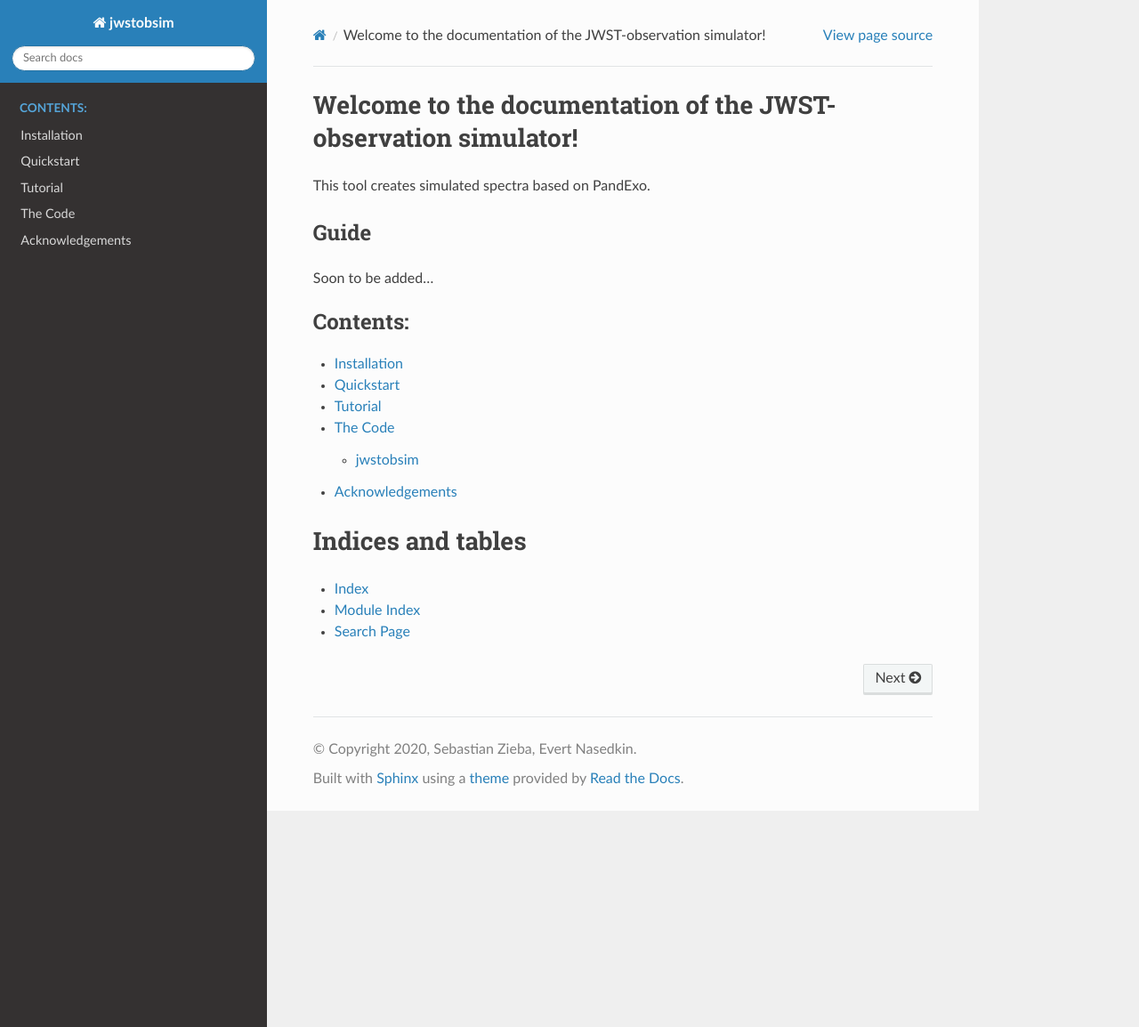
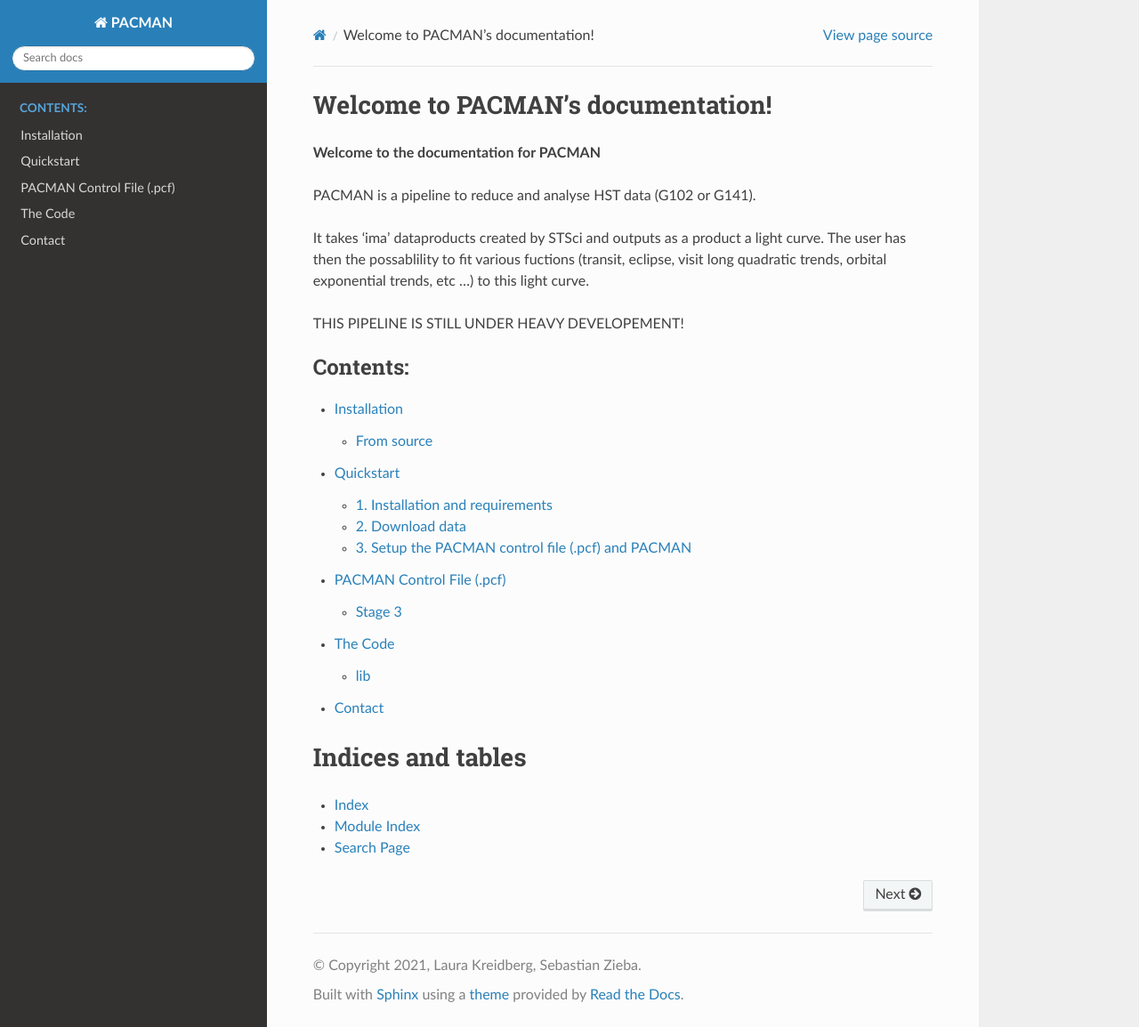
Before and after one commit to sebastian-zieba/PACMAN, a Sphinx documentation site: the page built from docs/source/index.rst, in a window 1280 px wide and 1154 px high. Shown: the whole window at 89% size. Built offline with Sphinx 7.4.7 and the Read the Docs theme 2.0.0, drawn with Linux system fonts in a browser that asks for light colours.

Commit message:
updated documentation

```diff
--- a/docs/source/acknowledgements.rst
+++ /dev/null
@@ -1,6 +0,0 @@
-.. _acknowledgements:
-
-Acknowledgements
-================
-
-You will find the acknowledgements here.
--- a/docs/source/api.rst
+++ b/docs/source/api.rst
@@ -3,8 +3,5 @@
 The Code
 ==============
 
-
-jwstobsim
----------------
-.. automodule:: jwstobsim.utils
-   :inherited-members:
+lib
+''''''''''''''''''''
--- a/docs/source/conf.py
+++ b/docs/source/conf.py
@@ -13,20 +13,20 @@
 import os
 import sys
 
-#sys.path.insert(0, os.path.abspath('/home/zieba/Desktop/Projects/JWST-observation-simulator/'))
 sys.path.insert(0, os.path.abspath('../..'))
-#sys.path.insert(0, os.path.abspath('..'))
+sys.path.insert(0, os.path.abspath('..'))
+
 
 import sphinx_rtd_theme
 
 # -- Project information -----------------------------------------------------
 
-project = 'jwstobsim'
-copyright = '2020, Sebastian Zieba, Evert Nasedkin'
-author = 'Sebastian Zieba, Evert Nasedkin'
+project = 'PACMAN'
+copyright = '2021, Laura Kreidberg, Sebastian Zieba'
+author = 'Laura Kreidberg, Sebastian Zieba'
 
 # The full version, including alpha/beta/rc tags
-release = '0.0.1'
+release = '0.0.0'
 
 
 # -- General configuration ---------------------------------------------------
@@ -34,7 +34,9 @@
 # Add any Sphinx extension module names here, as strings. They can be
 # extensions coming with Sphinx (named 'sphinx.ext.*') or your custom
 # ones.
-extensions = ['sphinx_rtd_theme', 'sphinx.ext.todo', 'sphinx.ext.viewcode', 'sphinx.ext.autodoc']
+extensions = ['sphinx_rtd_theme', 'sphinx.ext.todo', 'sphinx.ext.viewcode',
+              'sphinx.ext.autodoc', 'numpydoc', 'nbsphinx', 'myst_parser',
+              'sphinx.ext.autosectionlabel', 'sphinx.ext.napoleon']
 
 master_doc = 'index'
 # Add any paths that contain templates here, relative to this directory.
@@ -45,7 +47,7 @@
 # This pattern also affects html_static_path and html_extra_path.
 exclude_patterns = []
 
-
+pygments_style = 'sphinx'
 # -- Options for HTML output -------------------------------------------------
 
 # The theme to use for HTML and HTML Help pages.  See the documentation for
@@ -53,7 +55,18 @@
 #
 html_theme = 'sphinx_rtd_theme'
 
+
+import sphinx_rtd_theme
+# Add any paths that contain custom themes here, relative to this directory.
+html_theme_path = [sphinx_rtd_theme.get_html_theme_path()]
+
 # Add any paths that contain custom static files (such as style sheets) here,
 # relative to this directory. They are copied after the builtin static files,
 # so a file named "default.css" will overwrite the builtin "default.css".
 html_static_path = ['_static']
+
+
+from recommonmark.parser import CommonMarkParser
+
+source_parsers = {'.md': CommonMarkParser}
+source_suffix = ['.rst', '.md']
--- a/docs/source/index.rst
+++ b/docs/source/index.rst
@@ -1,29 +1,29 @@
-.. JWST-obsim documentation master file, created by
-   sphinx-quickstart on Fri Aug  7 05:07:10 2020.
+.. PACMAN documentation master file, created by
+   sphinx-quickstart on Mon Dec 20 11:05:56 2021.
    You can adapt this file completely to your liking, but it should at least
    contain the root `toctree` directive.
 
-Welcome to the documentation of the JWST-observation simulator!
-===============================================================
+Welcome to PACMAN's documentation!
+==================================
 
-This tool creates simulated spectra based on PandExo.
+**Welcome to the documentation for PACMAN**
 
-Guide
-^^^^^
+PACMAN is a pipeline to reduce and analyse HST data (G102 or G141).
 
-Soon to be added...
+It takes 'ima' dataproducts created by STSci and outputs as a product a light curve. The user has then the possablility to fit various fuctions (transit, eclipse, visit long quadratic trends, orbital exponential trends, etc ...) to this light curve.
 
+THIS PIPELINE IS STILL UNDER HEAVY DEVELOPEMENT!
 
 .. toctree::
    :maxdepth: 2
    :caption: Contents:
 
+
    installation
    quickstart
-   tutorial
+   pcf
    api
-   acknowledgements
-
+   contact
 
 Indices and tables
 ==================
--- /dev/null
+++ b/docs/source/pcf.rst
@@ -0,0 +1,17 @@
+.. _pcf:
+
+PACMAN Control File (.pcf)
+============================
+
+To run the different Stages of ``PACMAN``, the pipeline requires control files (.pcf) where Stage-specific parameters are defined (e.g. aperture size, path of the data, etc.).
+
+In the following, we look at the contents of the pcf.
+
+Stage 3
+--------
+
+.. include:: obs_par.ecf
+   :literal:
+
+ncpu
+'''''''''''
--- a/docs/source/quickstart.rst
+++ b/docs/source/quickstart.rst
@@ -2,12 +2,17 @@
 
 Quickstart
 ============
-Firstly, you have to update the params.yaml in the config directory with the observational parameters.
-If you have done that, you navigate to the script directory in a termainal and type python run.py.
-The simulated spectrum will be then saved in the runs_dir directory.
 
-An example for a simulated spectrum:
+1. Installation and requirements
+-----------------------------------
 
-.. image:: lc.png
 
-This code is available in full at https://github.com/sebastian-zieba/JWST-observation-simulator.
+
+2. Download data
+-----------------------------------
+
+ima files!
+
+
+3. Setup the PACMAN control file (.pcf) and PACMAN
+-----------------------------------------------------------------
--- a/docs/source/tutorial.rst
+++ /dev/null
@@ -1,6 +0,0 @@
-.. _tutorial:
-
-Tutorial
-========
-
-You will find a tutorial here.
```
Also changed, not shown: docs/source/contact.rst (added, +11 -0 lines), docs/source/installation.rst (+20 -2 lines), docs/source/lc.png (deleted), 1 other file.
